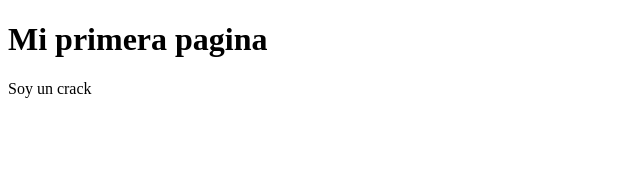
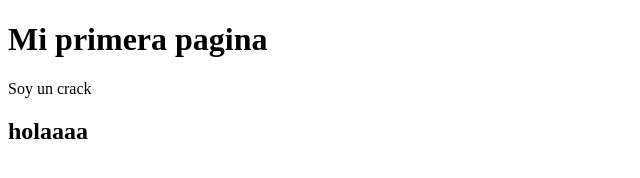
Before and after one commit to Daniel-Castro301/HTML_1, a plain HTML site: page Ejemplo.html in a window 1280 px wide. Shown: the whole page, without its empty margins (0-640 px from the left). Drawn offline with Linux system fonts and the light colour scheme.

Commit message:
modificando

```diff
--- a/Ejemplo.html
+++ b/Ejemplo.html
@@ -8,5 +8,6 @@
 <body>
     <h1>Mi primera pagina</h1>
     <P>Soy un crack</P>
+    <h2>holaaaa</h2>
 </body>
 </html>
```
